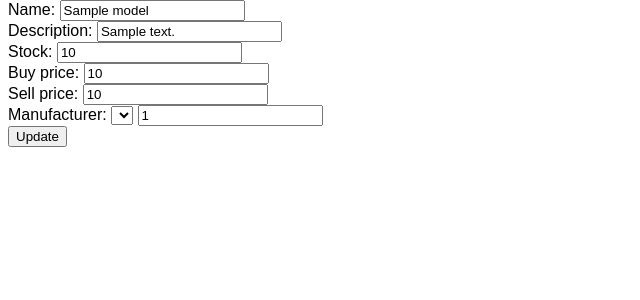
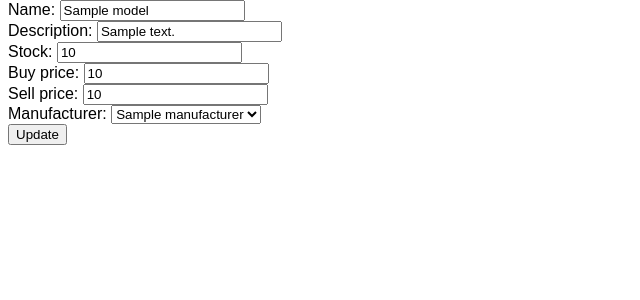
Before and after one commit to kurkmin/codeclan_car_inventory_solo_project, a Flask app: page /models/1/edit in a window 1280 px wide. Shown: the part 88-388 px from the top of the page, without its empty margins (0-640 px from the left). Run offline with Flask 2, Linux system fonts and the light colour scheme; a database or web service that is not in the repository returns one stand-in record (values such as "Sample title"); lists and menus that the app fills with data are empty; some libraries are stand-ins or nearby versions.

Commit message:
mvp done

```diff
--- a/controllers/models_controller.py
+++ b/controllers/models_controller.py
@@ -3,6 +3,7 @@ from flask import Flask, Blueprint, redirect, render_template, request
 from models.manufacturer import Manufacturer
 from models.model import Model
 import repositories.model_repository as model_repository
+import repositories.manufacturer_repository as manufacturer_repository
 
 models_blueprint = Blueprint("models", __name__)
 
@@ -19,8 +20,8 @@ def show_model(id):
 
 @models_blueprint.route("/models/new", methods=['GET'])
 def new_model():
-    models = model_repository.select_all()
-    return render_template("models/new.html", models = models)
+    manufacturers = manufacturer_repository.select_all()
+    return render_template("models/new.html", manufacturers = manufacturers)
 
 @models_blueprint.route("/models", methods = ["POST"])
 def create_model():
@@ -30,15 +31,16 @@ def create_model():
     buy_price = request.form['buy_price']
     sell_price = request.form['sell_price']
     manufacturer_id = request.form['manufacturer_id']
-    model = Model(name, description, stock, buy_price, sell_price, manufacturer_id)
+    manufacturer = manufacturer_repository.select(manufacturer_id)
+    model = Model(name, description, stock, buy_price, sell_price, manufacturer)
     model_repository.save(model)
     return redirect('/models')
 
 @models_blueprint.route("/models/<id>/edit", methods=["GET"])
 def edit_model(id):
     model = model_repository.select(id)
-    models = model_repository.select_all()
-    return render_template('/models/edit.html', model = model, models = models)
+    manufacturers = manufacturer_repository.select_all()
+    return render_template('/models/edit.html', model = model, manufacturers = manufacturers)
 
 @models_blueprint.route("/models/<id>", methods = ["POST"])
 def update_model(id):
@@ -48,7 +50,8 @@ def update_model(id):
     buy_price = request.form['buy_price']
     sell_price = request.form['sell_price']
     manufacturer_id = request.form['manufacturer_id']
-    model = Model(name, description, stock, buy_price, sell_price, manufacturer_id, id)
+    manufacturer = manufacturer_repository.select(manufacturer_id)
+    model = Model(name, description, stock, buy_price, sell_price, manufacturer, id)
     model_repository.update(model)
     return redirect('/models')
 
--- a/db/inventory.sql
+++ b/db/inventory.sql
@@ -14,6 +14,6 @@ CREATE TABLE models (
     stock INT,
     buy_price FLOAT,
     sell_price FLOAT,
-    manufacturer_id INT,
+    manufacturer_id INT REFERENCES manufacturers(id),
     id SERIAL PRIMARY KEY
 );
--- a/models/model.py
+++ b/models/model.py
@@ -1,9 +1,9 @@
 class Model:
-    def __init__(self, name, description, stock, buy_price, sell_price, manufacturer_id, id=None):
+    def __init__(self, name, description, stock, buy_price, sell_price, manufacturer, id=None):
         self.name = name
         self.description = description
         self.stock = stock
         self.buy_price = buy_price
         self.sell_price = sell_price
-        self.manufacturer_id = manufacturer_id
+        self.manufacturer = manufacturer
         self.id = id
--- a/repositories/manufacturer_repository.py
+++ b/repositories/manufacturer_repository.py
@@ -41,3 +41,15 @@ def update(manufacturer):
     sql = "UPDATE manufacturers SET (name, position, country) = (%s, %s, %s) WHERE id = %s"
     values = [manufacturer.name, manufacturer.position, manufacturer.country, manufacturer.id]
     run_sql(sql, values)
+
+def models(manufacturers):
+    models = []
+
+    sql = "SELECT * FROM models WHERE manufacturer_id = %s"
+    values = [manufacturers.id]
+    results = run_sql(sql, values)
+
+    for row in results:
+        model = Model(row['name'], row['description'], row['stock'], row['buy_price'], row['sell_price'], row['manufacturer_id'], row['id'])
+        models.append(model)
+    return models
--- a/repositories/model_repository.py
+++ b/repositories/model_repository.py
@@ -1,5 +1,7 @@
 from db.run_sql import run_sql
 from models.model import Model
+from models.manufacturer import Manufacturer
+import repositories.manufacturer_repository as manufacturer_repository
 
 def delete_all():
     sql = "DELETE FROM models"
@@ -12,7 +14,7 @@ def delete(id):
 
 def save(model):
     sql = "INSERT INTO models (name, description, stock, buy_price, sell_price, manufacturer_id) VALUES (%s, %s, %s, %s, %s, %s) RETURNING *"
-    values = [model.name, model.description, model.stock, model.buy_price, model.sell_price, model.manufacturer_id]
+    values = [model.name, model.description, model.stock, model.buy_price, model.sell_price, model.manufacturer.id]
     sql_results = run_sql(sql, values)
     id = sql_results[0]['id']
     model.id = id
@@ -24,7 +26,8 @@ def select_all():
     sql_results = run_sql(sql)
 
     for result in sql_results:
-        model = Model(result['name'], result['description'], result["stock"], result["buy_price"], result["sell_price"], result["manufacturer_id"], result['id'])
+        manufacturer = manufacturer_repository.select(result['manufacturer_id'])
+        model = Model(result['name'], result['description'], result["stock"], result["buy_price"], result["sell_price"], manufacturer, result['id'])
         models.append(model)
 
     return models
@@ -36,11 +39,12 @@ def select(id):
     sql_results = run_sql(sql, value)[0]
 
     if sql_results is not None:
-        model = Model(sql_results['name'], sql_results['description'], sql_results['stock'], sql_results['buy_price'], sql_results['sell_price'], sql_results['manufacturer_id'], sql_results['id'])
+        manufacturer = manufacturer_repository.select(sql_results['manufacturer_id'])
+        model = Model(sql_results['name'], sql_results['description'], sql_results['stock'], sql_results['buy_price'], sql_results['sell_price'], manufacturer, sql_results['id'])
 
     return model
 
 def update(model):
     sql = "UPDATE models SET (name, description, stock, buy_price, sell_price, manufacturer_id) = (%s, %s, %s, %s, %s, %s) WHERE id = %s"
-    values = [model.name, model.description, model.stock, model.buy_price, model.sell_price, model.manufacturer_id, model.id]
+    values = [model.name, model.description, model.stock, model.buy_price, model.sell_price, model.manufacturer.id, model.id]
     run_sql(sql, values)
--- a/templates/models/edit.html
+++ b/templates/models/edit.html
@@ -22,10 +22,17 @@
         <label for="sell_price">Sell price: </label>
         <input type="text" name="sell_price", value ="{{model.sell_price}}">
     </div>
+
     <div>
-        <label for="manufacturer_id">Manufacturer: </label>
-        <select name="" id=""></select>
-        <input type="text" name="manufacturer_id", value="{{model.manufacturer_id}}">
+        <label for="manufacturer">Manufacturer: </label>
+        <select name="manufacturer_id" id="">
+            {% for manufacturer in manufacturers %}
+                <option value="{{manufacturer.id}}"
+                    {% if model.manufacturer.id== manufacturer.id %} selected="selected"{% endif %}>
+                    {{manufacturer.name}}
+                </option>
+            {% endfor %}
+        </select>
     </div>
 
     <button type="submit">Update</button>
--- a/templates/models/index.html
+++ b/templates/models/index.html
@@ -41,7 +41,7 @@
             </td>
             <td>{{model.buy_price}}</td>
             <td>{{model.sell_price}}</td>
-            <td>{{model.manufacturer_id}}</td>
+            <td>{{model.manufacturer.name}}</td>
             <td>
                 <form action="/models/{{model.id}}" method="GET">
                     <button>View/Edit</button>
```
Also changed, not shown: console.py (+4 -3 lines), templates/models/new.html (+6 -3 lines).
